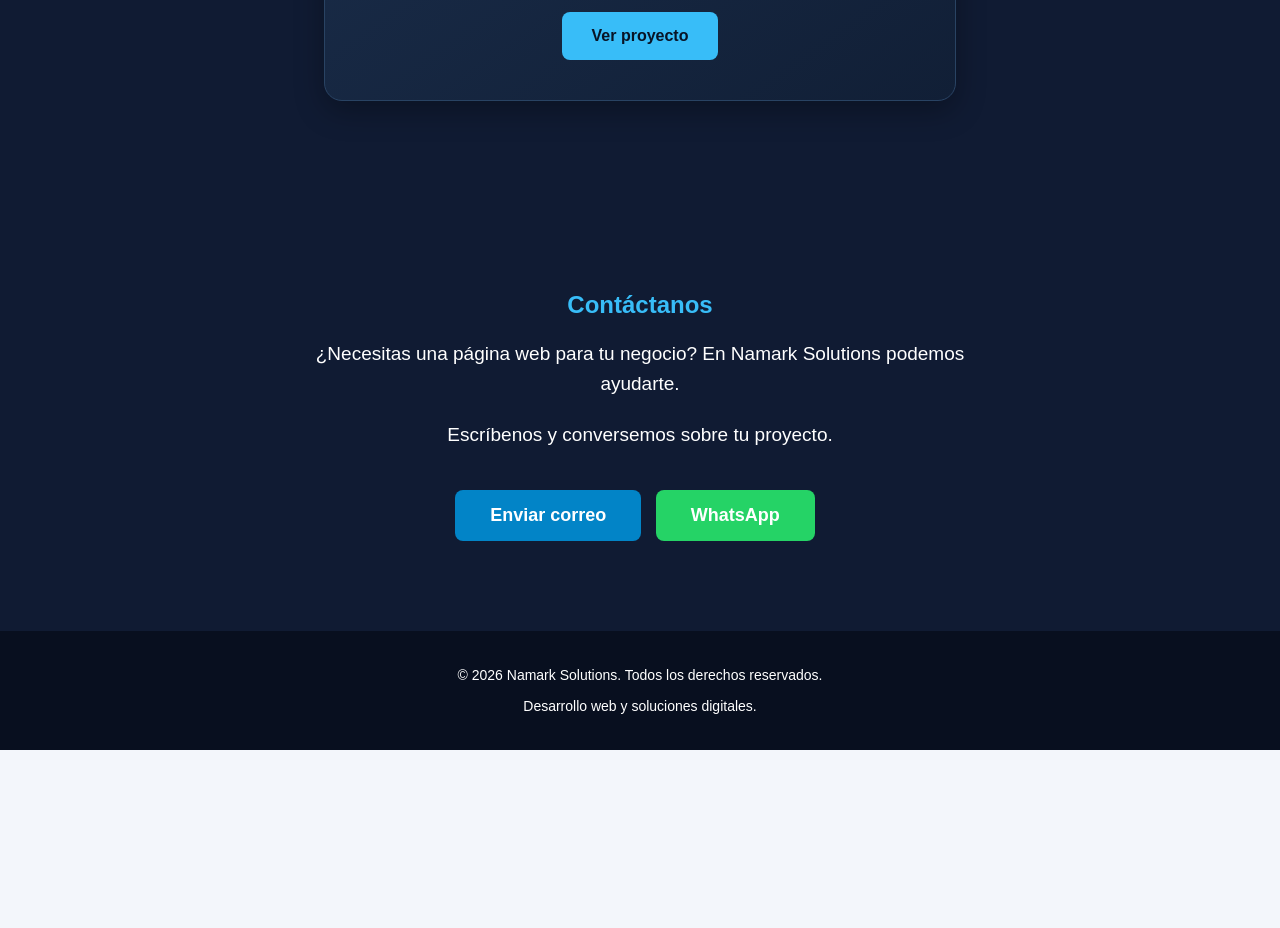
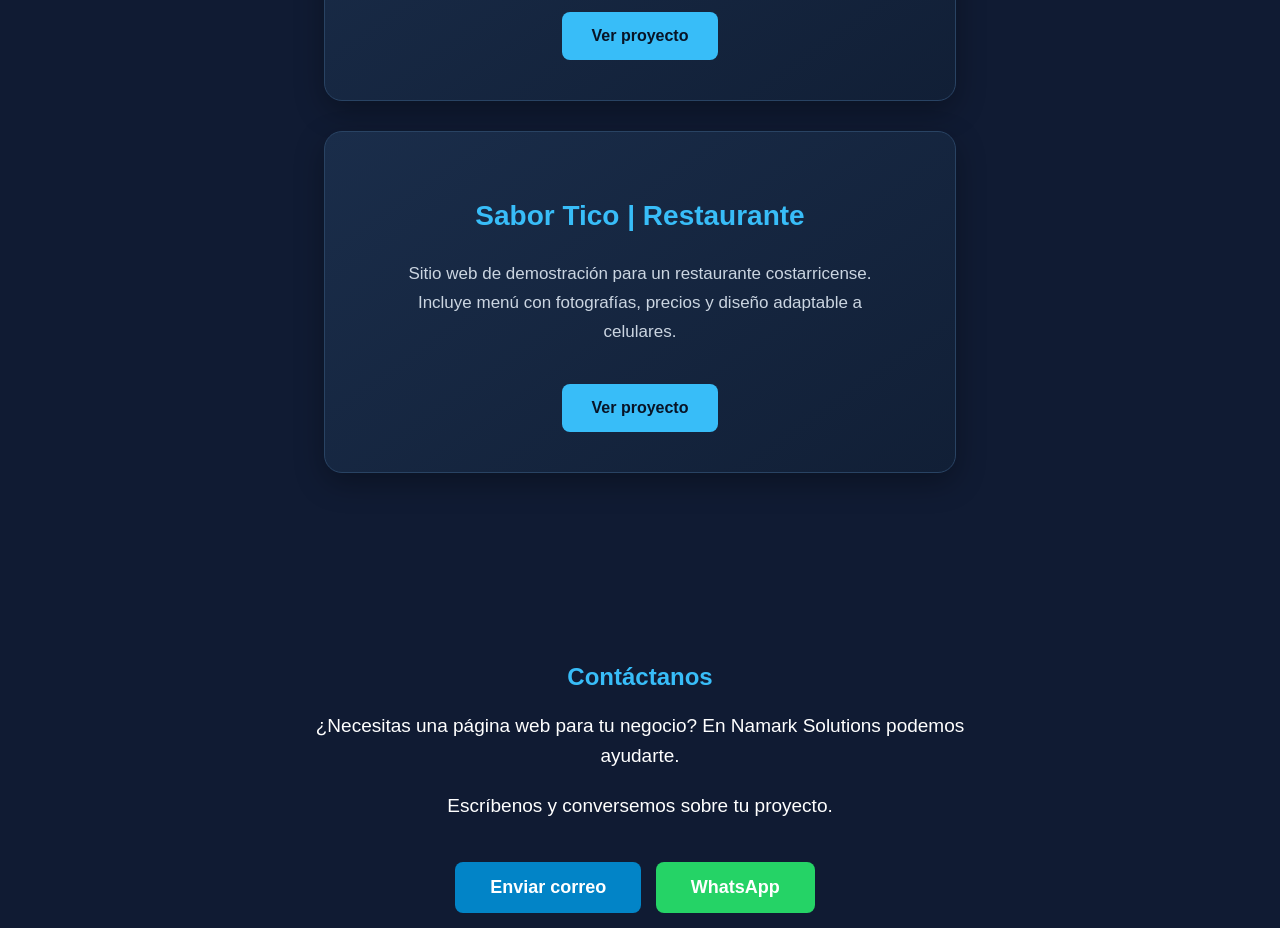
Before and after one commit to markuh45/namark-solutions, a plain HTML site: page index.html in a window 1280 px wide. Shown: the part 2280-3208 px from the top of the page. Before the commit the page ends 3030 px from the top, so only its background shows below. Drawn offline with Linux system fonts and the light colour scheme.

Commit message:
Agregar Sabor Tico al portafolio principal

```diff
--- a/index.html
+++ b/index.html
@@ -133,6 +133,19 @@
         Ver proyecto
     </a>
 </div>
+<div class="proyecto">
+    <h3>Sabor Tico | Restaurante</h3>
+    <p>
+        Sitio web de demostración para un restaurante
+        costarricense. Incluye menú con fotografías,
+        precios y diseño adaptable a celulares.
+    </p>
+    <a href="restaurante-demo/index.html"
+       target="_blank"
+       rel="noopener noreferrer">
+        Ver proyecto
+    </a>
+</div>
         </section>
 
 <!-- Sección de contacto -->
```
